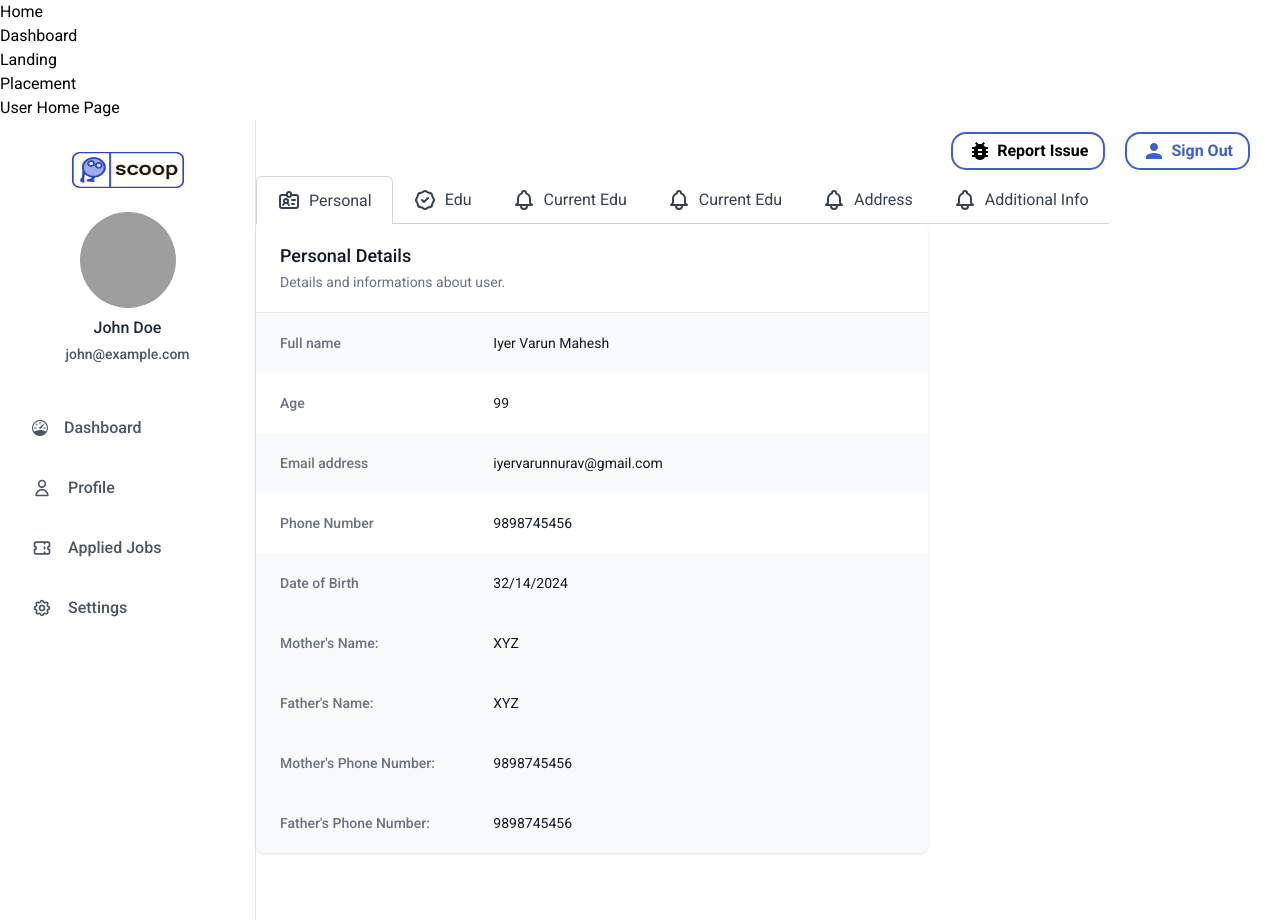
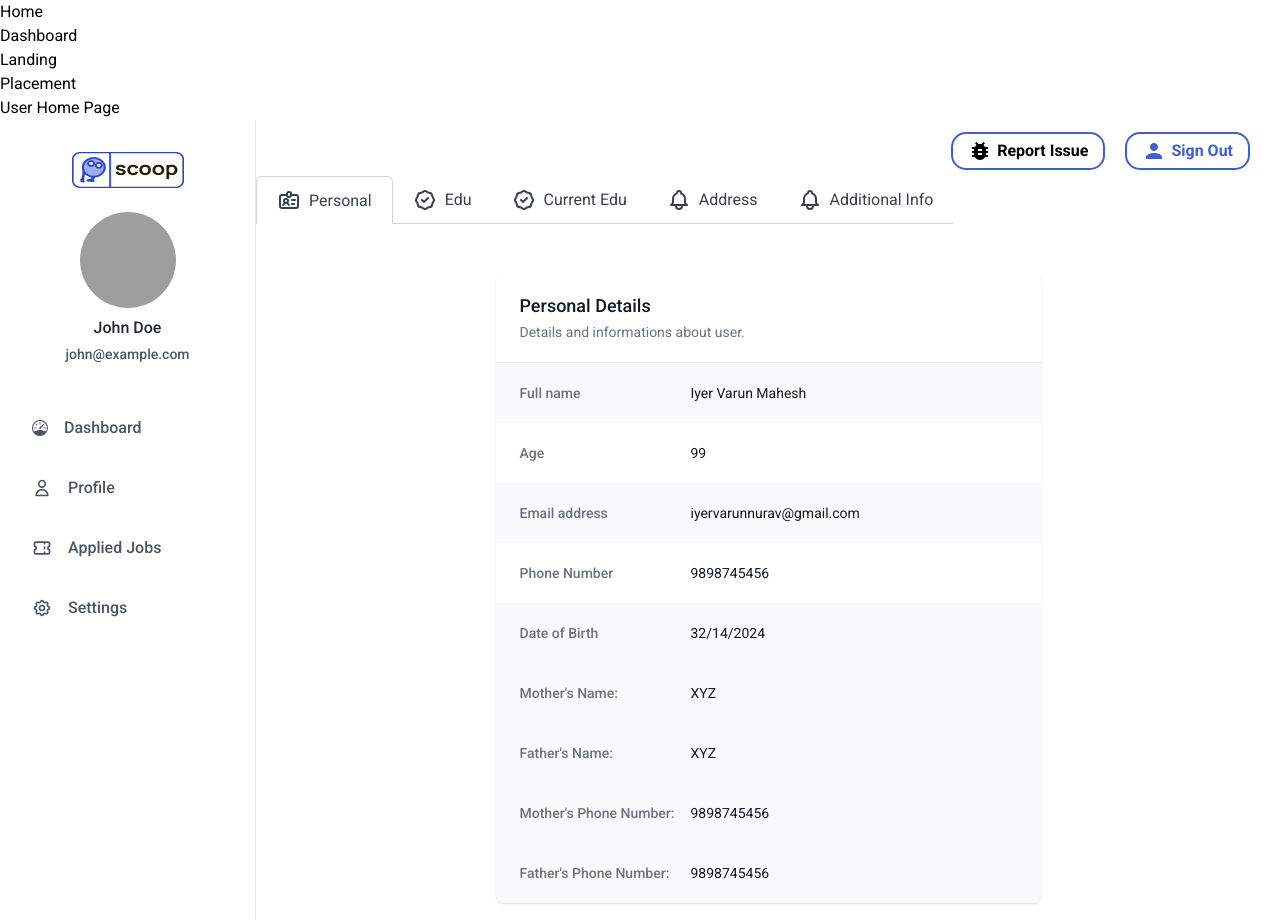
Before and after one commit to shreyanzjain/scoop-mern, a React (Vite) app in the folder frontend/: page /user-page in a window 1280 px wide. Built offline with nearby package versions, Linux system fonts and the light colour scheme; grey boxes are pictures that could not be loaded.

Commit message:
minor updates in user  profile

```diff
--- a/frontend/src/components/UserUI/UserProfile.jsx
+++ b/frontend/src/components/UserUI/UserProfile.jsx
@@ -1,12 +1,25 @@
 import React from 'react'
 import UserProfileNav from './UserProfileNav'
 import Personal from './Personal'
+import styled from 'styled-components'
+
+const Container = styled.div`
+display: flex; /* Use flexbox */
+flex-direction: column; /* Stack the children vertically */
+align-items: center; /* Center children horizontally */
+margin-top: 50px;
+
+`
 const UserProfile = () => {
   return (
     <div>
         <UserProfileNav />
+    <Container>
+
         <Personal />
+    </Container>
     </div>
+
   )
 }
 
--- a/frontend/src/components/UserUI/UserProfileNav.jsx
+++ b/frontend/src/components/UserUI/UserProfileNav.jsx
@@ -25,8 +25,8 @@ const UserProfileNav = () => {
     </button>
 
     <button class="inline-flex items-center h-12 px-2 py-2 text-center text-gray-700 bg-transparent border-b border-gray-300 sm:px-4 dark:border-gray-500 -px-1 dark:text-white whitespace-nowrap cursor-base focus:outline-none hover:border-gray-400 dark:hover:border-gray-300">
-        <svg xmlns="http://www.w3.org/2000/svg" class="w-4 h-4 mx-1 sm:w-6 sm:h-6" fill="none" viewBox="0 0 24 24" stroke="currentColor">
-            <path stroke-linecap="round" stroke-linejoin="round" stroke-width="2" d="M15 17h5l-1.405-1.405A2.032 2.032 0 0118 14.158V11a6.002 6.002 0 00-4-5.659V5a2 2 0 10-4 0v.341C7.67 6.165 6 8.388 6 11v3.159c0 .538-.214 1.055-.595 1.436L4 17h5m6 0v1a3 3 0 11-6 0v-1m6 0H9" />
+    <svg xmlns="http://www.w3.org/2000/svg" class="w-4 h-4 mx-1 sm:w-6 sm:h-6" fill="none" viewBox="0 0 24 24" stroke="currentColor">
+            <path stroke-linecap="round" stroke-linejoin="round" stroke-width="2" d="M9 12l2 2 4-4M7.835 4.697a3.42 3.42 0 001.946-.806 3.42 3.42 0 014.438 0 3.42 3.42 0 001.946.806 3.42 3.42 0 013.138 3.138 3.42 3.42 0 00.806 1.946 3.42 3.42 0 010 4.438 3.42 3.42 0 00-.806 1.946 3.42 3.42 0 01-3.138 3.138 3.42 3.42 0 00-1.946.806 3.42 3.42 0 01-4.438 0 3.42 3.42 0 00-1.946-.806 3.42 3.42 0 01-3.138-3.138 3.42 3.42 0 00-.806-1.946 3.42 3.42 0 010-4.438 3.42 3.42 0 00.806-1.946 3.42 3.42 0 013.138-3.138z" />
         </svg>
 
         <span class="mx-1 text-sm sm:text-base">
@@ -34,15 +34,6 @@ const UserProfileNav = () => {
         </span>
     </button>
 
-    <button class="inline-flex items-center h-12 px-2 py-2 text-center text-gray-700 bg-transparent border-b border-gray-300 sm:px-4 dark:border-gray-500 -px-1 dark:text-white whitespace-nowrap cursor-base focus:outline-none hover:border-gray-400 dark:hover:border-gray-300">
-        <svg xmlns="http://www.w3.org/2000/svg" class="w-4 h-4 mx-1 sm:w-6 sm:h-6" fill="none" viewBox="0 0 24 24" stroke="currentColor">
-            <path stroke-linecap="round" stroke-linejoin="round" stroke-width="2" d="M15 17h5l-1.405-1.405A2.032 2.032 0 0118 14.158V11a6.002 6.002 0 00-4-5.659V5a2 2 0 10-4 0v.341C7.67 6.165 6 8.388 6 11v3.159c0 .538-.214 1.055-.595 1.436L4 17h5m6 0v1a3 3 0 11-6 0v-1m6 0H9" />
-        </svg>
-
-        <span class="mx-1 text-sm sm:text-base">
-            Current Edu
-        </span>
-    </button>
 
     <button class="inline-flex items-center h-12 px-2 py-2 text-center text-gray-700 bg-transparent border-b border-gray-300 sm:px-4 dark:border-gray-500 -px-1 dark:text-white whitespace-nowrap cursor-base focus:outline-none hover:border-gray-400 dark:hover:border-gray-300">
         <svg xmlns="http://www.w3.org/2000/svg" class="w-4 h-4 mx-1 sm:w-6 sm:h-6" fill="none" viewBox="0 0 24 24" stroke="currentColor">
--- a/frontend/src/components/UserUI/UserSideBar.jsx
+++ b/frontend/src/components/UserUI/UserSideBar.jsx
@@ -2,10 +2,11 @@ import React from 'react'
 import logo from '../img/Logo.png'
 import styled from 'styled-components'
 
+
 const SideBar = () => {
   return (
 
-<aside class="flex flex-col w-64 h-screen px-4 py-8 overflow-y-auto bg-white border-r rtl:border-r-0 rtl:border-l dark:bg-gray-900 dark:border-gray-700">
+    <aside class="flex flex-col w-64 h-screen px-4 py-8 overflow-y-auto bg-white border-r rtl:border-r-0 rtl:border-l dark:bg-gray-900 dark:border-gray-700">
     <a href="#" class="mx-auto">
         <img class="w-28 h-6 sm:h-9" src={logo} alt="" />
     </a>
@@ -56,6 +57,8 @@ const SideBar = () => {
     </div>
 </aside>
 
+
+
   )
 }
 
```
